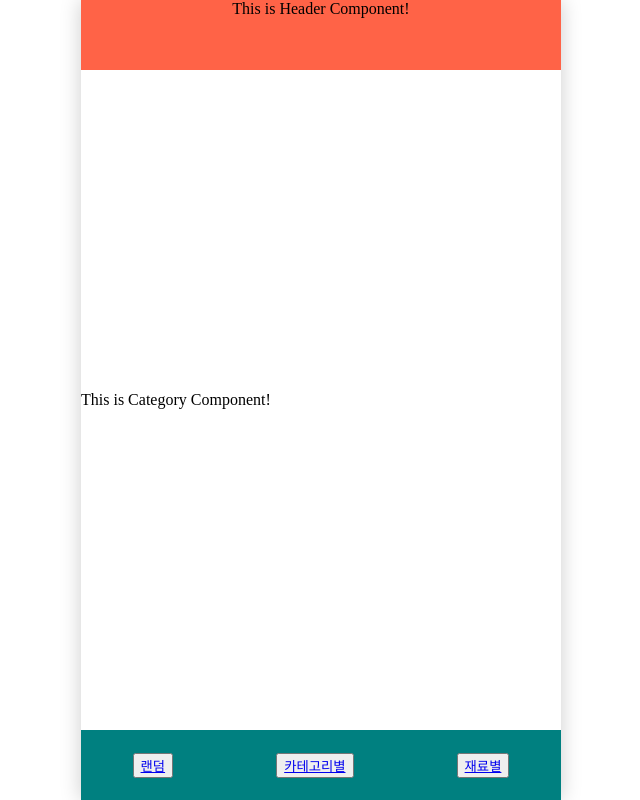
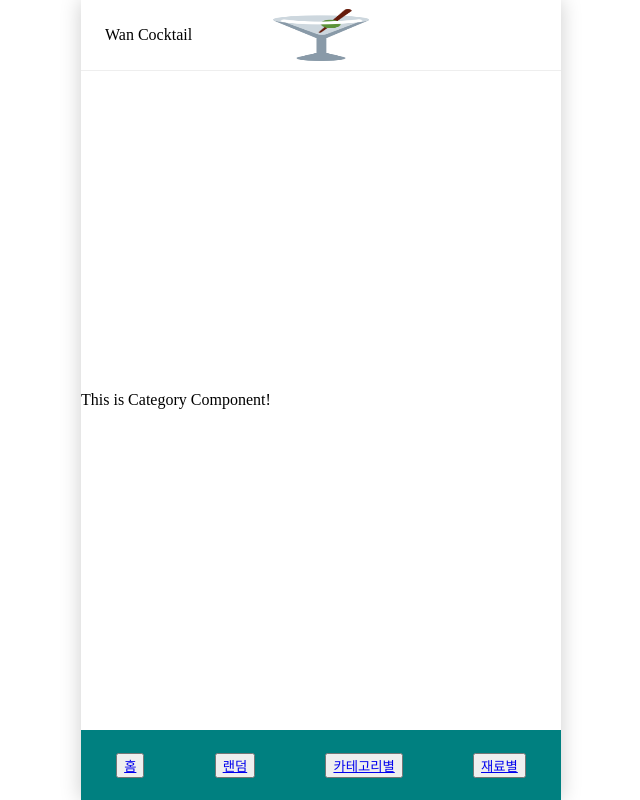
Before and after one commit to Programming-Seungwan/Cocktail-Recipe-Project, a React (Vite) app: page /category in a window 1280 px wide. Shown: the whole page, without its empty margins (319-959 px from the left). Built offline with nearby package versions, Linux system fonts and the light colour scheme.

Commit message:
Feat : make Each header componenet

```diff
--- a/components/Footer/Footer.jsx
+++ b/components/Footer/Footer.jsx
@@ -1,18 +1,40 @@
 import { Link } from 'react-router-dom';
 import styles from './footer.module.css';
+import { useDataContext } from '../../src/dataContext';
 
 export default function Footer() {
+  const { mode, handleAppMode } = useDataContext();
+
+  function handleClickLink(ev) {
+    const pathname = ev.target.pathname;
+    if (pathname === '/category') handleAppMode('category');
+    else if (pathname === '/random') handleAppMode('random');
+    else if (pathname === '/ingredient') handleAppMode('ingredient');
+    else if (pathname === '/home') handleAppMode('home');
+  }
+
   return (
     <div className={styles.footerContainer}>
       <div className={styles.footerNavBarLinkContainer}>
         <button>
-          <Link to='/random'>랜덤</Link>
+          <Link to='/home' onClick={handleClickLink}>
+            홈
+          </Link>
         </button>
         <button>
-          <Link to='/category'>카테고리별</Link>
+          <Link to='/random' onClick={handleClickLink}>
+            랜덤
+          </Link>
         </button>
         <button>
-          <Link to='/ingredient'>재료별</Link>
+          <Link to='/category' onClick={handleClickLink}>
+            카테고리별
+          </Link>
+        </button>
+        <button>
+          <Link to='/ingredient' onClick={handleClickLink}>
+            재료별
+          </Link>
         </button>
       </div>
     </div>
--- /dev/null
+++ b/components/Header/CategoryHeader.jsx
@@ -0,0 +1,5 @@
+import styles from './categoryHeader.module.css';
+
+export default function CategoryHeader() {
+  return <div className={styles.categoryHeaderContainer}>This is Category Header</div>;
+}
--- a/components/Header/Header.jsx
+++ b/components/Header/Header.jsx
@@ -1,5 +1,19 @@
 import styles from './header.module.css';
+import { useDataContext } from '../../src/dataContext';
+
+import HomeHeader from './HomeHeader';
+import IngredientHeader from './IngredientHeader';
+import RandomHeader from './RandomHeader';
+import CategoryHeader from './CategoryHeader';
 
 export default function Header() {
-  return <div className={styles.headerContainer}>This is Header Component!</div>;
+  const { mode, handleAppMode } = useDataContext();
+  return (
+    <>
+      {mode === 'home' && <HomeHeader />}
+      {mode === 'random' && <RandomHeader />}
+      {mode === 'ingredient' && <IngredientHeader />}
+      {mode === 'category' && <CategoryHeader />}
+    </>
+  );
 }
--- /dev/null
+++ b/components/Header/HomeHeader.jsx
@@ -0,0 +1,10 @@
+import styles from './homeHeader.module.css';
+
+export default function HomeHeader() {
+  return (
+    <div className={styles.homeHeaderContainer}>
+      <div className={styles.wanCocktail}>Wan Cocktail</div>
+      <img className={styles.cocktailImage} src='/assets/header/cocktail.png' alt='Cocktail image' />
+    </div>
+  );
+}
--- /dev/null
+++ b/components/Header/IngredientHeader.jsx
@@ -0,0 +1,5 @@
+import styles from './ingredientHeader.module.css';
+
+export default function IngredientHeader() {
+  return <div className={styles.ingredientHeaderContainer}>This is Ingredient Header</div>;
+}
--- /dev/null
+++ b/components/Header/RandomHeader.jsx
@@ -0,0 +1,5 @@
+import styles from './randomHeader.module.css';
+
+export default function RandomHeader() {
+  return <div className={styles.randomHeaderContainer}>This is Random Header</div>;
+}
--- /dev/null
+++ b/components/Header/categoryHeader.module.css
@@ -0,0 +1,8 @@
+.categoryHeaderContainer {
+  width: 100vw;
+  max-width: 480px;
+  position: fixed;
+  height: 70px;
+  top: 0;
+  z-index: 99;
+}
--- /dev/null
+++ b/components/Header/homeHeader.module.css
@@ -0,0 +1,23 @@
+.homeHeaderContainer {
+  width: 100vw;
+  max-width: 480px;
+  position: fixed;
+  height: 70px;
+  top: 0;
+  z-index: 99;
+  display: flex;
+  justify-content: center;
+  align-items: center;
+  border-bottom: 1px #0001 solid;
+}
+
+.wanCocktail {
+  position: absolute;
+  z-index: 99;
+  left: 5%;
+}
+
+.cocktailImage {
+  width: 20%;
+  height: 75%;
+}
--- /dev/null
+++ b/components/Header/ingredientHeader.module.css
@@ -0,0 +1,8 @@
+.ingredientHeaderContainer {
+  width: 100vw;
+  max-width: 480px;
+  position: fixed;
+  height: 70px;
+  top: 0;
+  z-index: 99;
+}
--- /dev/null
+++ b/components/Header/randomHeader.module.css
@@ -0,0 +1,8 @@
+.randomHeaderContainer {
+  width: 100vw;
+  max-width: 480px;
+  position: fixed;
+  height: 70px;
+  top: 0;
+  z-index: 99;
+}
--- a/index.html
+++ b/index.html
@@ -4,6 +4,7 @@
     <meta charset="UTF-8" />
     <meta name="viewport" content="width=device-width, initial-scale=1.0" />
     <title>Seungwan Cocktail Recommendation</title>
+    <link rel="icon" href="/assets/header/cocktail.png" type="image/png" />
   </head>
   <body>
     <div id="root"></div>
```
Also changed, not shown: public/assets/footer-nav-bar/nav-home.png (added), public/assets/header/cocktail.png (added).
